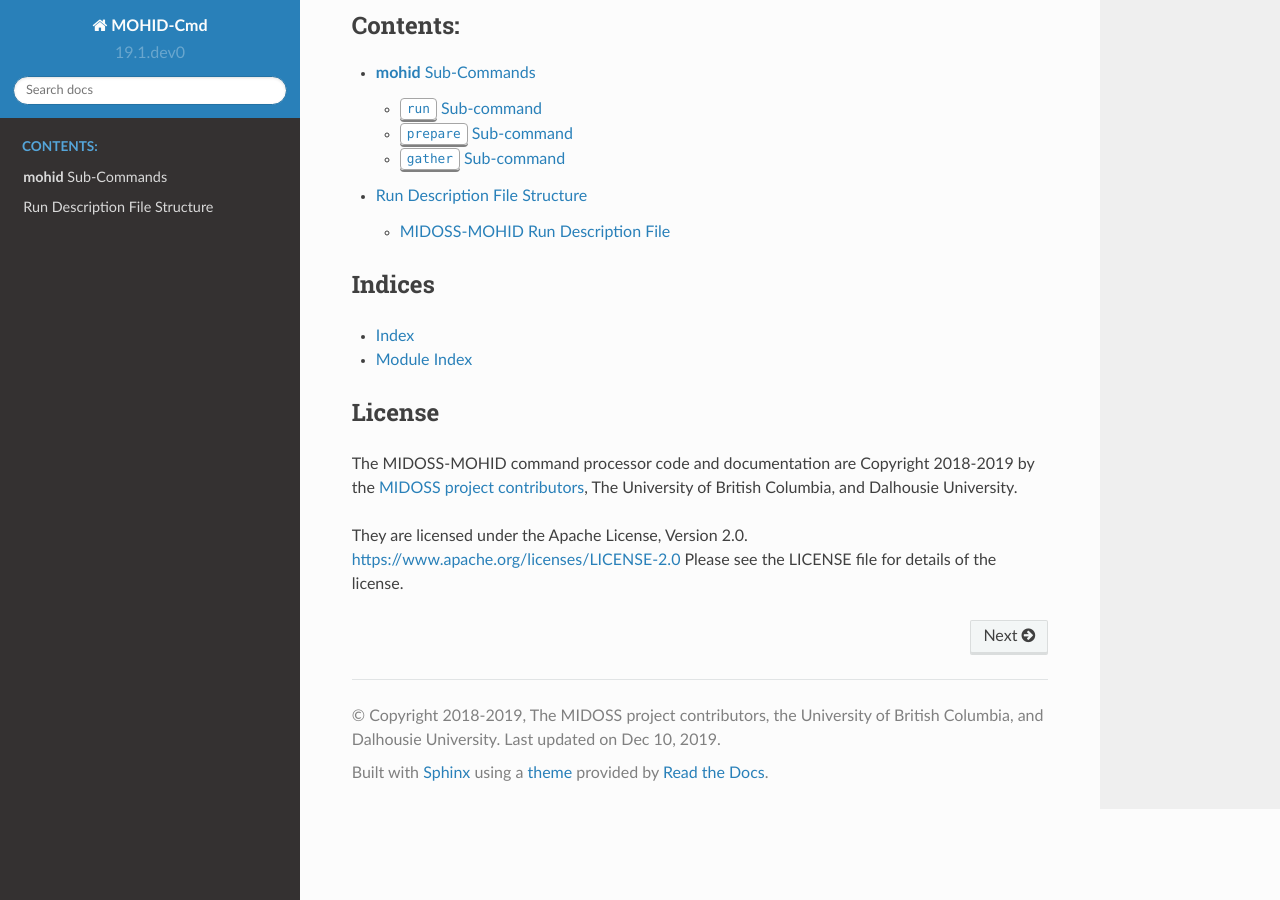
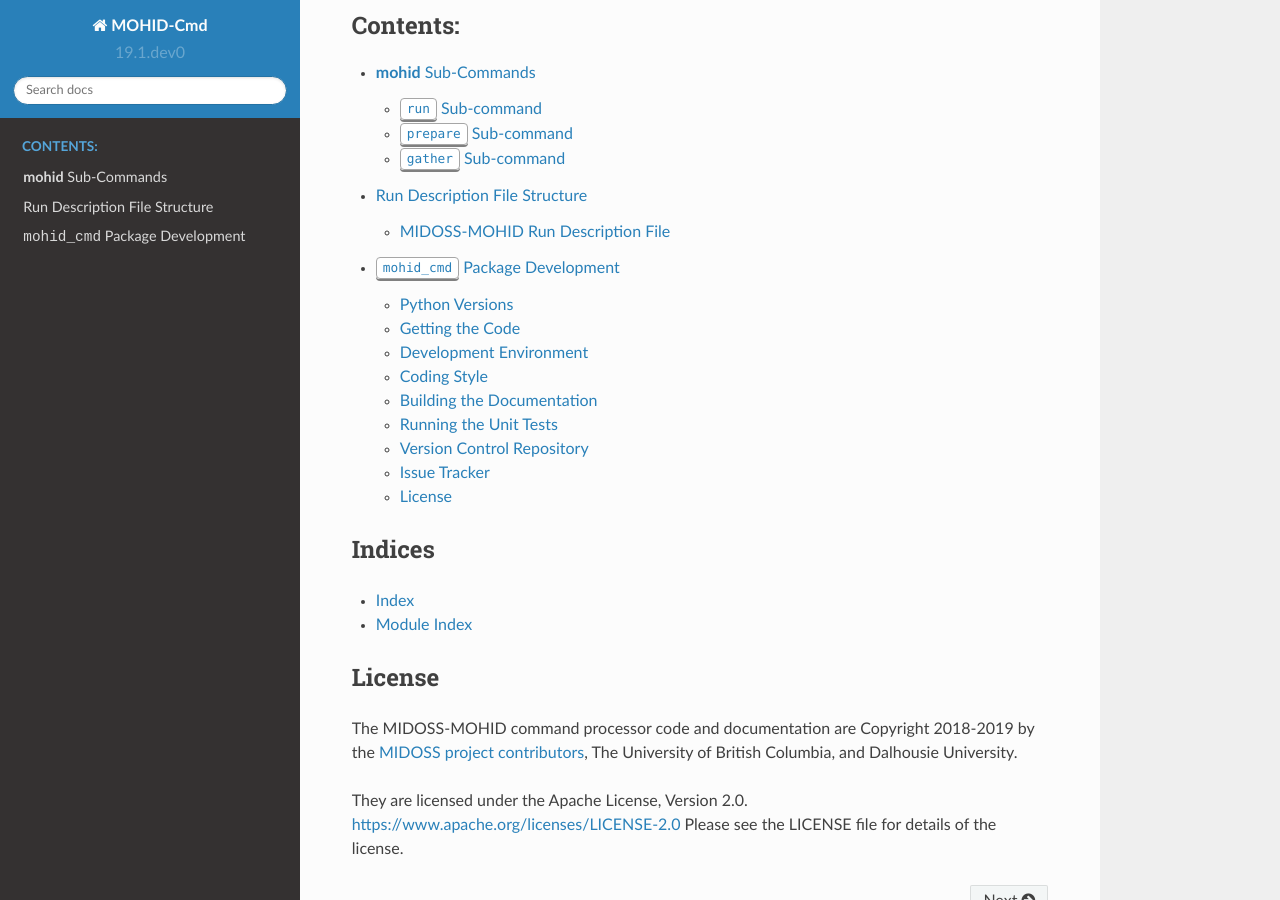
Before and after one commit to MIDOSS/MOHID-Cmd, a Sphinx documentation site: the page built from docs/index.rst, in a window 1280 px wide and 900 px high, scrolled down 389 px. Built offline with Sphinx 7.4.7 and the Read the Docs theme 2.0.0, drawn with Linux system fonts in a browser that asks for light colours; some of the changed lines change nothing that is shown.

Commit message:
Add package development docs

```diff
--- a/docs/index.rst
+++ b/docs/index.rst
@@ -45,6 +45,7 @@
 
    subcommands
    run_description_file/index
+   pkg_development
 
 
 Indices
--- /dev/null
+++ b/docs/pkg_development.rst
@@ -0,0 +1,404 @@
+.. Copyright 2018-2019, the MIDOSS project contributors, The University of British Columbia,
+.. and Dalhousie University.
+..
+.. Licensed under the Apache License, Version 2.0 (the "License");
+.. you may not use this file except in compliance with the License.
+.. You may obtain a copy of the License at
+..
+..    https://www.apache.org/licenses/LICENSE-2.0
+..
+.. Unless required by applicable law or agreed to in writing, software
+.. distributed under the License is distributed on an "AS IS" BASIS,
+.. WITHOUT WARRANTIES OR CONDITIONS OF ANY KIND, either express or implied.
+.. See the License for the specific language governing permissions and
+.. limitations under the License.
+
+
+.. _MOHID-CmdPackagedDevelopment:
+
+************************************
+:kbd:`mohid_cmd` Package Development
+************************************
+
+
+.. image:: https://img.shields.io/badge/license-Apache%202-cb2533.svg
+    :target: https://www.apache.org/licenses/LICENSE-2.0
+    :alt: Licensed under the Apache License, Version 2.0
+.. image:: https://img.shields.io/badge/python-3.6+-blue.svg
+    :target: https://docs.python.org/3.7/
+    :alt: Python Version
+.. image:: https://img.shields.io/badge/version%20control-hg-blue.svg
+    :target: https://bitbucket.org/midoss/mohid-cmd/
+    :alt: Mercurial on Bitbucket
+.. image:: https://img.shields.io/badge/code%20style-black-000000.svg
+    :target: https://black.readthedocs.io/en/stable/
+    :alt: The uncompromising Python code formatter
+.. image:: https://readthedocs.org/projects/mohid-cmd/badge/?version=latest
+    :target: https://mohid-cmd.readthedocs.io/en/latest/
+    :alt: Documentation Status
+.. image:: https://img.shields.io/bitbucket/issues/midoss/mohid-cmd.svg
+    :target: https://bitbucket.org/midoss/mohid-cmd/issues?status=new&status=open
+    :alt: Issue Tracker
+
+The MIDOSSMOHID command processor package, ``MOHID-Cmd``, provides the ``mohid``
+command-line tool for doing various operations associated with the `MIDOSS project`_ version of the `MOHID model`_.
+
+.. _MIDOSS project: https://midoss-docs.readthedocs.io/en/latest/
+.. _MOHID model: http://www.mohid.com/
+
+.. _MOHID-CmdPythonVersions:
+
+Python Versions
+===============
+
+.. image:: https://img.shields.io/badge/python-3.6+-blue.svg
+    :target: https://docs.python.org/3.7/
+    :alt: Python Version
+
+The :kbd:`mohid_cmd` package is developed and tested using `Python`_ 3.7 or later.
+The package uses some Python language features that are not available in versions prior to 3.6,
+in particular:
+
+* `formatted string literals`_
+  (aka *f-strings*)
+* the `file system path protocol`_
+
+.. _Python: https://www.python.org/
+.. _formatted string literals: https://docs.python.org/3/reference/lexical_analysis.html#f-strings
+.. _file system path protocol: https://docs.python.org/3/whatsnew/3.6.html#whatsnew36-pep519
+
+
+.. _MOHID-CmdGettingTheCode:
+
+Getting the Code
+================
+
+.. image:: https://img.shields.io/badge/version%20control-hg-blue.svg
+    :target: https://bitbucket.org/midoss/mohid-cmd/
+    :alt: Mercurial on Bitbucket
+
+Clone the code and documentation `repository`_ from Bitbucket with:
+
+.. _repository: https://bitbucket.org/midoss/mohid-cmd/
+
+.. code-block:: bash
+
+    $ hg clone ssh://hg@bitbucket.org/midoss/mohid-cmd MOHID-Cmd
+
+or
+
+.. code-block:: bash
+
+    $ hg clone https://your_userid@bitbucket.org/midoss/mohid-cmd MOHID-Cmd
+
+if you don't have `ssh key authentication`_ set up on Bitbucket
+(replace :kbd:`you_userid` with you Bitbucket userid,
+or copy the link from the :guilabel:`Clone` action pop-up on the `repository`_ page).
+
+.. _ssh key authentication: https://confluence.atlassian.com/bitbucket/set-up-an-ssh-key-728138079.html
+
+
+.. _MOHID-CmdDevelopmentEnvironment:
+
+Development Environment
+=======================
+
+The :kbd:`MOHID-Cmd` package depends on the :kbd:`NEMO-Cmd` package,
+so you need to clone the `NEMO-Cmd repo`_
+beside your clone of the :kbd:`MOHID-Cmd` `repository`_.
+
+.. _NEMO-Cmd repo: https://bitbucket.org/salishsea/nemo-cmd
+
+Setting up an isolated development environment using `Conda`_ is recommended.
+Assuming that you have the `Anaconda Python Distribution`_ or `Miniconda3`_ installed,
+you can create and activate an environment called :kbd:`mohid-cmd` that will have all of the Python packages necessary for development,
+testing,
+and building the documentation with the commands below.
+
+.. _Conda: https://conda.io/en/latest/
+.. _Anaconda Python Distribution: https://www.anaconda.com/distribution/
+.. _Miniconda3:  https://docs.conda.io/en/latest/miniconda.html
+
+.. code-block:: bash
+
+    $ cd MIDOSS
+    $ conda env create -f MOHID-Cmd/env/environment-dev.yaml
+    $ source activate mohid-cmd
+    (mohid-cmd)$ python3 -m pip install --editable NEMO-Cmd/
+    (mohid-cmd)$ python3 -m pip install --editable MOHID-Cmd/
+
+The :kbd:`--editable` option in the :command:`python3 -m pip install` command above installs the packages from the cloned repos via symlinks so that the installed packages will be automatically updated as the repos evolve.
+
+To deactivate the environment use:
+
+.. code-block:: bash
+
+    (mohid-cmd)$ conda deactivate
+
+
+.. _MOHID-CmdCodingStyle:
+
+Coding Style
+============
+
+.. image:: https://img.shields.io/badge/code%20style-black-000000.svg
+    :target: https://black.readthedocs.io/en/stable/
+    :alt: The uncompromising Python code formatter
+
+The :kbd:`MOHID-Cmd` package uses the `black`_ code formatting tool to maintain a coding style that is very close to `PEP 8`_.
+
+.. _black: https://black.readthedocs.io/en/stable/
+.. _PEP 8: https://www.python.org/dev/peps/pep-0008/
+
+:command:`black` is installed as part of the :ref:`MOHID-CmdDevelopmentEnvironment` setup.
+
+To run :command:`black` on the entire code-base use:
+
+.. code-block:: bash
+
+    $ cd MOHID-Cmd
+    $ conda activate mohid_cmd
+    (mohid-cmd)$ black ./
+
+in the repository root directory.
+The output looks something like::
+
+  reformatted /media/doug/warehouse/MIDOSS/MOHID-Cmd/docs/conf.py
+  All done! ✨ 🍰 ✨
+  1 file reformatted, 3 files left unchanged.
+
+
+.. _MOHID-CmdBuildingTheDocumentation:
+
+Building the Documentation
+==========================
+
+.. image:: https://readthedocs.org/projects/mohid-cmd/badge/?version=latest
+    :target: https://mohid-cmd.readthedocs.io/en/latest/
+    :alt: Documentation Status
+
+The documentation for the :kbd:`MOHID-Cmd` package is written in `reStructuredText`_ and converted to HTML using `Sphinx`_.
+Creating a :ref:`MOHID-CmdDevelopmentEnvironment` as described above includes the installation of Sphinx.
+Building the documentation is driven by the :file:`docs/Makefile`.
+With your :kbd:`salishsea-nowcast` development environment activated,
+use:
+
+.. _reStructuredText: http://www.sphinx-doc.org/en/master/usage/restructuredtext/basics.html
+.. _Sphinx: http://www.sphinx-doc.org/en/master/
+
+.. code-block:: bash
+
+    (mohid-cmd)$ (cd docs && make clean html)
+
+to do a clean build of the documentation.
+The output looks something like::
+
+  Removing everything under '_build'...
+  Running Sphinx v2.2.2
+  making output directory... done
+  loading intersphinx inventory from https://docs.python.org/objects.inv...
+  intersphinx inventory has moved: https://docs.python.org/objects.inv -> https://docs.python.org/3/objects.inv
+  building [mo]: targets for 0 po files that are out of date
+  building [html]: targets for 5 source files that are out of date
+  updating environment: [new config] 5 added, 0 changed, 0 removed
+  reading sources... [100%] subcommands
+  looking for now-outdated files... none found
+  pickling environment... done
+  checking consistency... done
+  preparing documents... done
+  writing output... [100%] subcommands
+  generating indices...  genindexdone
+  writing additional pages...
+  done
+  copying static files... ... done
+  copying extra files... done
+  dumping search index in English (code: en)... done
+  dumping object inventory... done
+  build succeeded.
+
+  The HTML pages are in _build/html.
+
+The HTML rendering of the docs ends up in :file:`docs/_build/html/`.
+You can open the :file:`index.html` file in that directory tree in your browser to preview the results of the build.
+
+If you have write access to the `repository`_ on Bitbucket,
+whenever you push changes to Bitbucket the documentation is automatically re-built and rendered at https://mohid-cmd.readthedocs.io/en/latest/.
+
+
+.. _MOHID-CmdLinkCheckingTheDocumentation:
+
+Link Checking the Documentation
+-------------------------------
+
+Sphinx also provides a link checker utility which can be run to find broken or redirected links in the docs.
+With your :kbd:`mohid-cmd)` environment activated,
+use:
+
+.. code-block:: bash
+
+    (mohid-cmd))$ cd MOHID-Cmd)/docs/
+    (mohid-cmd)) docs$ make linkcheck
+
+The output looks something like::
+
+  Running Sphinx v2.2.2
+  making output directory... done
+  loading pickled environment... done
+  building [mo]: targets for 0 po files that are out of date
+  building [linkcheck]: targets for 5 source files that are out of date
+  updating environment: 0 added, 1 changed, 0 removed
+  reading sources... [100%] pkg_development
+  looking for now-outdated files... none found
+  pickling environment... done
+  checking consistency... done
+  preparing documents... done
+  writing output... [ 20%] index
+  (line   23) ok        https://midoss-docs.readthedocs.io/en/latest/
+  (line   33) ok        https://docs.openstack.org/cliff/latest/
+  (line   33) ok        https://bitbucket.org/salishsea/nemo-cmd
+  (line   61) ok        https://bitbucket.org/midoss/docs/src/tip/CONTRIBUTORS.rst
+  (line   23) ok        http://www.mohid.com/
+  (line   67) ok        https://www.apache.org/licenses/LICENSE-2.0
+  writing output... [ 40%] pkg_development
+  (line   21) ok        https://docs.python.org/3.7/
+  (line   58) ok        https://www.python.org/
+  (line   62) ok        https://docs.python.org/3/reference/lexical_analysis.html#f-strings
+  (line   64) ok        https://docs.python.org/3/whatsnew/3.6.html#whatsnew36-pep519
+  (line   21) ok        https://black.readthedocs.io/en/stable/
+  (line   21) ok        https://mohid-cmd.readthedocs.io/en/latest/
+  (line   21) ok        https://bitbucket.org/midoss/mohid-cmd/
+  (line   21) ok        https://bitbucket.org/midoss/mohid-cmd/issues?status=new&status=open
+  (line   74) ok        https://bitbucket.org/midoss/mohid-cmd/
+  (line   80) ok        https://bitbucket.org/midoss/mohid-cmd/
+  (line  112) ok        https://conda.io/en/latest/
+  (line  148) ok        https://www.python.org/dev/peps/pep-0008/
+  (line  112) ok        https://docs.conda.io/en/latest/miniconda.html
+  (line  180) ok        http://www.sphinx-doc.org/en/master/
+  (line  180) ok        http://www.sphinx-doc.org/en/master/usage/restructuredtext/basics.html
+  (line  300) ok        https://docs.pytest.org/en/latest/
+  (line  112) ok        https://www.anaconda.com/distribution/
+  (line  325) ok        https://coverage.readthedocs.io/en/latest/
+  (line   21) ok        https://img.shields.io/badge/license-Apache%202-cb2533.svg
+  (line   21) ok        https://img.shields.io/badge/python-3.6+-blue.svg
+  (line   21) ok        https://img.shields.io/badge/version%20control-hg-blue.svg
+  (line   94) ok        https://confluence.atlassian.com/bitbucket/set-up-an-ssh-key-728138079.html
+  (line  373) ok        https://bitbucket.org/midoss/mohid-cmd/issues
+  (line  142) ok        https://img.shields.io/badge/code%20style-black-000000.svg
+  (line   21) ok        https://readthedocs.org/projects/mohid-cmd/badge/?version=latest
+  (line  359) ok        https://www.mercurial-scm.org/
+  (line  174) ok        https://readthedocs.org/projects/mohid-cmd/badge/?version=latest
+  (line   21) ok        https://img.shields.io/badge/code%20style-black-000000.svg
+  (line   21) ok        https://img.shields.io/bitbucket/issues/midoss/mohid-cmd.svg
+  (line  367) ok        https://img.shields.io/bitbucket/issues/midoss/mohid-cmd.svg
+  writing output... [ 60%] run_description_file/index
+  (line   23) ok        https://pyyaml.org/wiki/PyYAMLDocumentation
+  (line   28) ok        https://bitbucket.org/midoss/midoss-mohid-config/
+  writing output... [ 80%] run_description_file/yaml_file
+  (line   70) ok        https://bitbucket.org/midoss/midoss-mohid-code/
+  writing output... [100%] subcommands
+
+  build succeeded.
+
+  Look for any errors in the above output or in _build/linkcheck/output.txt
+
+
+.. _MOHID-CmdRunningTheUnitTests:
+
+Running the Unit Tests
+======================
+
+The test suite for the :kbd:`MOHID-Cmd` package is in :file:`MOHID-Cmd/tests/`.
+The `pytest`_ tool is used for test parametrization and as the test runner for the suite.
+
+.. _pytest: https://docs.pytest.org/en/latest/
+
+With your :kbd:`mohid-cmd` development environment activated,
+use:
+
+.. code-block:: bash
+
+    (mohid-cmd)$ cd MOHID-Cmd/
+    (mohid-cmd)$ pytest
+
+to run the test suite.
+The output looks something like::
+
+  =========================== test session starts ============================
+  platform linux -- Python 3.7.3, pytest-5.3.1, py-1.8.0, pluggy-0.13.0
+  rootdir: /media/doug/warehouse/MIDOSS/MOHID-Cmd
+  collected 84 items
+
+  tests/test_gather.py .....                                            [  5%]
+  tests/test_monte_carlo.py ............................                [ 39%]
+  tests/test_prepare.py ........................                        [ 67%]
+  tests/test_run.py ...........................                         [100%]
+
+  ============================ 84 passed in 2.80s ============================
+
+You can monitor what lines of code the test suite exercises using the `coverage.py`_ tool with the command:
+
+.. _coverage.py: https://coverage.readthedocs.io/en/latest/
+
+.. code-block:: bash
+
+    (mohid-cmd)$ cd MOHID-Cmd/
+    (mohid-cmd)$ coverage run -m py.test
+
+and generate a test coverage report with:
+
+.. code-block:: bash
+
+    (mohid-cmd)$ coverage report
+
+to produce a plain text report,
+or
+
+.. code-block:: bash
+
+    (mohid-cmd)$ coverage html
+
+to produce an HTML report that you can view in your browser by opening :file:`MOHID-Cmd/htmlcov/index.html`.
+
+
+.. _MOHID-CmdVersionControlRepository:
+
+Version Control Repository
+==========================
+
+.. image:: https://img.shields.io/badge/version%20control-hg-blue.svg
+    :target: https://bitbucket.org/midoss/mohid-cmd/
+    :alt: Mercurial on Bitbucket
+
+The :kbd:`MOHID-Cmd` package code and documentation source files are available as a `Mercurial`_ repository at https://bitbucket.org/midoss/mohid-cmd/.
+
+.. _Mercurial: https://www.mercurial-scm.org/
+
+
+.. _MOHID-CmdIssueTracker:
+
+Issue Tracker
+=============
+
+.. image:: https://img.shields.io/bitbucket/issues/midoss/mohid-cmd.svg
+    :target: https://bitbucket.org/midoss/mohid-cmd/issues?status=new&status=open
+    :alt: Issue Tracker
+
+Development tasks,
+bug reports,
+and enhancement ideas are recorded and managed in the issue tracker at https://bitbucket.org/midoss/mohid-cmd/issues.
+
+
+License
+=======
+
+.. image:: https://img.shields.io/badge/license-Apache%202-cb2533.svg
+    :target: https://www.apache.org/licenses/LICENSE-2.0
+    :alt: Licensed under the Apache License, Version 2.0
+
+The code and documentation of the MIDOSS-MOHID Command Processor project
+are copyright 2019 by the MIDOSS project contributors, The University of British Columbia,
+and Dalhousie University.
+
+They are licensed under the Apache License, Version 2.0.
+https://www.apache.org/licenses/LICENSE-2.0
+Please see the LICENSE file for details of the license.
```
